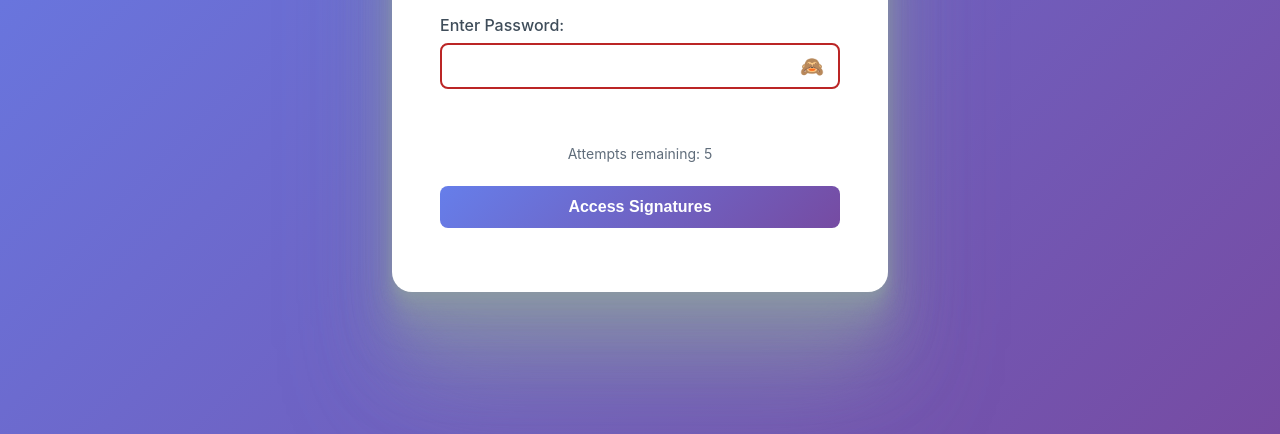
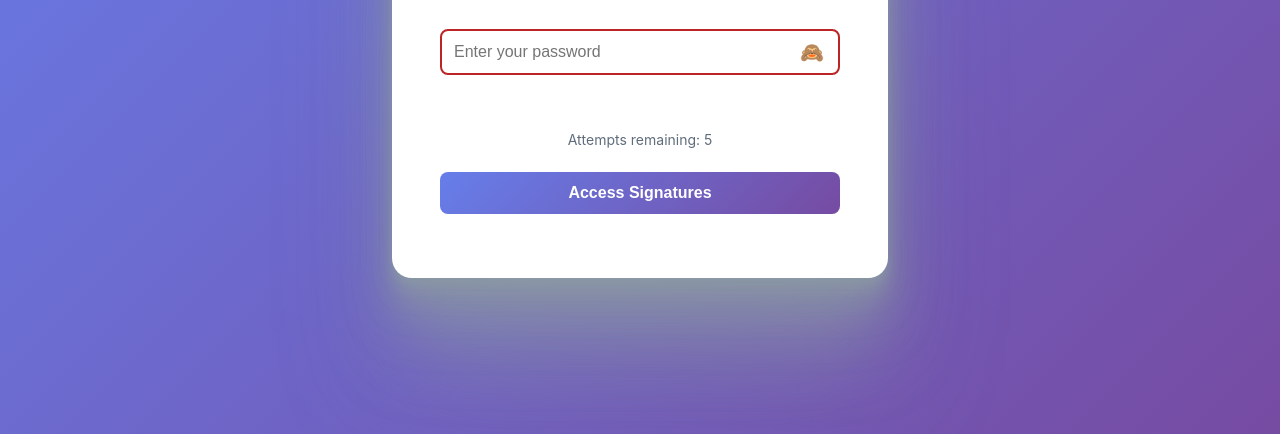
Before and after one commit to DigitalShovel/goodpocketstudios-email-signatures, a plain HTML site: page index.html in a window 1280 px wide. Shown: the part 366-800 px from the top of the page. Drawn offline with Linux system fonts and the light colour scheme.

Commit message:
minor styling change

```diff
--- a/index.html
+++ b/index.html
@@ -24,9 +24,8 @@
         <form id="authForm" class="auth-form">
           <div id="passwordForm" class="password-form">
             <div class="input-group">
-              <label for="passwordInput">Enter Password:</label>
               <div class="password-input-container">
-                <input type="password" id="passwordInput" class="password-field" required />
+                <input type="password" id="passwordInput" class="password-field" placeholder="Enter your password" required />
                 <button type="button" class="password-toggle" id="passwordToggle" title="Show Password">
                   🙈
                 </button>
```
